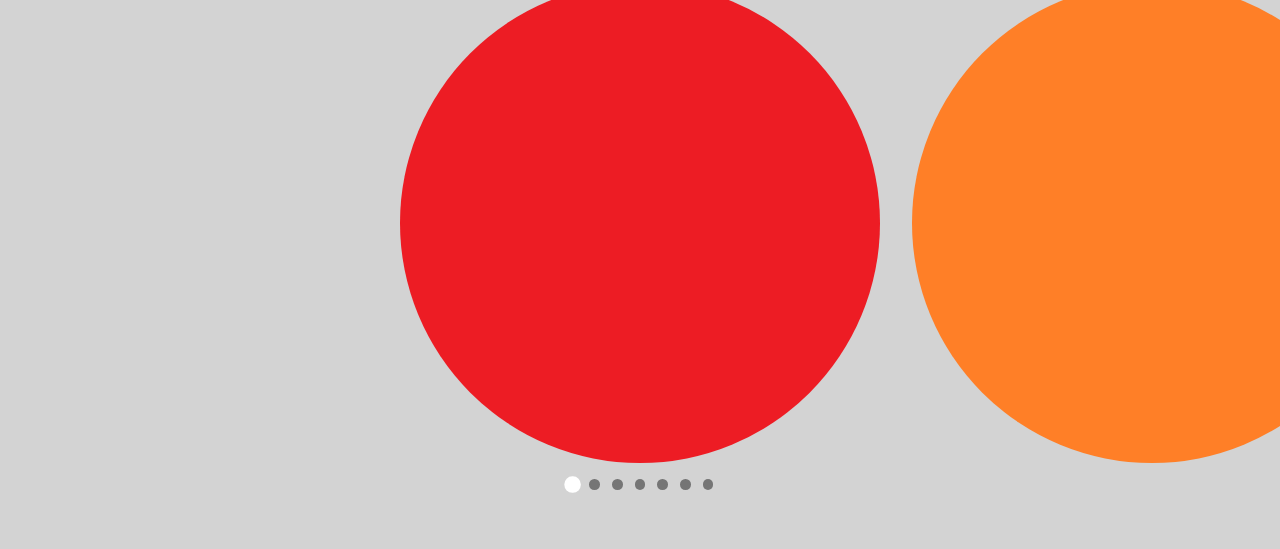
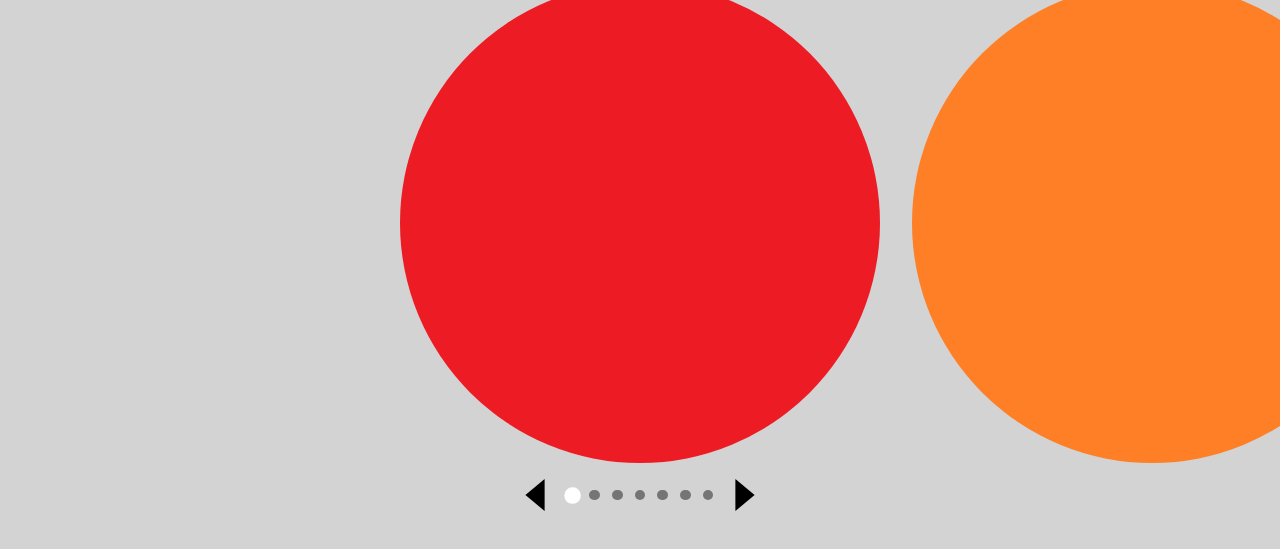
Before and after one commit to dawrentz/LESSON-dynamic-UI-interactions, a website built with webpack: page src/template.html in a window 1280 px wide. Shown: the part 97-646 px from the top of the page. Built offline with nearby package versions, Linux system fonts and the light colour scheme.

Commit message:
Add/style arrows to nav bar
Needs logic.

```diff
--- a/src/style.css
+++ b/src/style.css
@@ -110,10 +110,7 @@ body {
     #all-carousel-images {
       position: relative;
 
-      /*
-      -init as center the first picture. The img is moved from the left 1/2 the viewport width  minus one half the pic width
-      -js will edit this to "slide" the wide imgContainer into view.
-      */
+      /* init as center the first picture. js will edit this to "slide" the wide imgContainer into view.*/
       /* right: calc(0 * (var(--img-width) + 2rem)); */
 
       display: flex;
@@ -131,12 +128,29 @@ body {
     }
   }
 
+  #nav-wrapper {
+    display: flex;
+    justify-content: center;
+    align-items: center;
+    gap: var(--spacing);
+
+    margin-bottom: 3rem;
+
+    .arrow {
+      --arrow-size: 2rem;
+      width: var(--arrow-size);
+      height: var(--arrow-size);
+
+      &:hover {
+        transform: scale(1.25);
+        cursor: pointer;
+      }
+    }
+
     #img-nav-circles {
       display: flex;
       justify-content: center;
       gap: 0.75rem;
-
-    margin-bottom: var(--spacing);
 
       .img-nav-circle {
         --circle-size: 0.666rem;
@@ -159,3 +173,4 @@ body {
       }
     }
   }
+}
--- a/src/template.html
+++ b/src/template.html
@@ -29,8 +29,25 @@
           <img src="images/v.png" alt="violet" />
         </div>
       </div>
-      <div id="img-nav-circles">
-        <!-- js? -->
+      <div id="nav-wrapper">
+        <!-- <div class="arrow"><</div> -->
+        <svg
+          class="arrow"
+          xmlns="http://www.w3.org/2000/svg"
+          viewBox="-6 0 6 10"
+        >
+          <path d="M 0 0 L -6 5 L 0 10 L 0 0" fill="#000000" />
+        </svg>
+        <div id="img-nav-circles">
+          <!-- js -->
+        </div>
+        <svg
+          class="arrow"
+          xmlns="http://www.w3.org/2000/svg"
+          viewBox="0 0 6 10"
+        >
+          <path d="M 0 0 L 6 5 L 0 10 L 0 0" fill="#000000" />
+        </svg>
       </div>
     </div>
   </body>
```
Also changed, not shown: README.md, src/images/menu-left.svg (added), src/images/menu-right.svg (added), 2 other files. Lines whose indentation alone changed are shown as unchanged.
